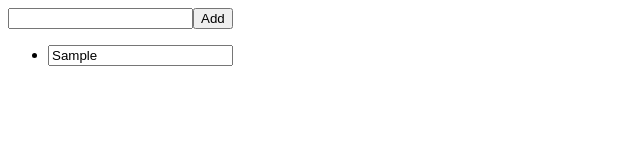
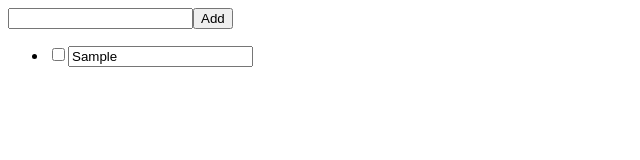
Before and after one commit to yterasaka/todo-app, a React (Vite) app: page / in a window 1280 px wide. Both pictures are taken after typing "Sample" into the empty fields and a click on the input "Add". Shown: the top 160 px of the page, without its empty margins (0-640 px from the left). Built offline with nearby package versions, Linux system fonts and the light colour scheme.

Commit message:
update 12.

```diff
--- a/src/App.tsx
+++ b/src/App.tsx
@@ -3,6 +3,7 @@
 type Todo = {
   value: string;
   readonly id: number;
+  checked: boolean;
 };
 
 export const App = () => {
@@ -20,6 +21,7 @@
     const newTodo: Todo = {
       value: text,
       id: new Date().getTime(),
+      checked: false,
     };
 
     setTodos([newTodo, ...todos]);
@@ -37,8 +39,21 @@
       return todo;
     });
 
-    console.log("=== Original todos ===");
-    todos.map((todo) => console.log(`id: ${todo.id}, value: ${todo.value}`));
+    // console.log("=== Original todos ===");
+    // todos.map((todo) => console.log(`id: ${todo.id}, value: ${todo.value}`));
+
+    setTodos(newTodos);
+  };
+
+  const handleOnCheck = (id: number, checked: boolean) => {
+    const deepCopy = todos.map((todo) => ({ ...todo }));
+
+    const newTodos = deepCopy.map((todo) => {
+      if (todo.id === id) {
+        todo.checked = !checked;
+      }
+      return todo;
+    });
 
     setTodos(newTodos);
   };
@@ -59,7 +74,13 @@
           return (
             <li key={todo.id}>
               <input
+                type="checkbox"
+                checked={todo.checked}
+                onChange={() => handleOnCheck(todo.id, todo.checked)}
+              />
+              <input
                 type="text"
+                disabled={todo.checked}
                 value={todo.value}
                 onChange={(e) => handleOnEdit(todo.id, e.target.value)}
               />
```
